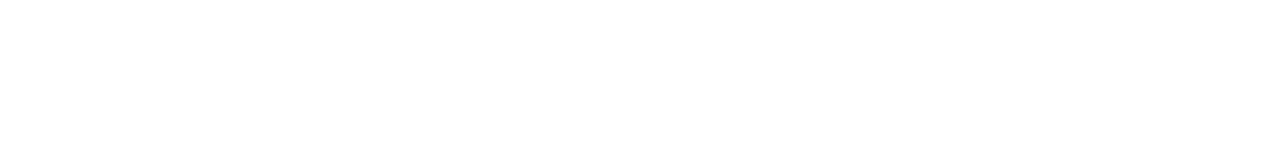
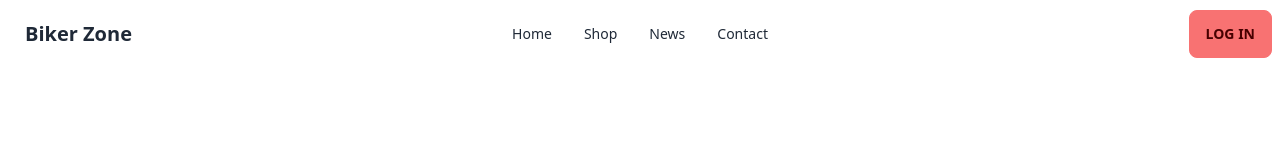
Before and after one commit to Ariful2634/biker-zone, a plain HTML site: page index.html in a window 1280 px wide. Drawn offline with nearby package versions, Linux system fonts and the light colour scheme.

Commit message:
nav done

```diff
--- a/index.html
+++ b/index.html
@@ -8,6 +8,47 @@
     <script src="https://cdn.tailwindcss.com"></script>
 </head>
 <body>
+    <header>
+        <!-- nav section -->
+        <nav>
+            <div class="navbar bg-base-100">
+                <div class="navbar-start">
+                  <div class="dropdown">
+                    <label tabindex="0" class="btn btn-ghost lg:hidden">
+                      <svg xmlns="http://www.w3.org/2000/svg" class="h-5 w-5" fill="none" viewBox="0 0 24 24" stroke="currentColor"><path stroke-linecap="round" stroke-linejoin="round" stroke-width="2" d="M4 6h16M4 12h8m-8 6h16" /></svg>
+                    </label>
+                    <ul tabindex="0" class="menu menu-sm dropdown-content mt-3 z-[1] p-2 shadow bg-base-100 rounded-box w-52">
+                      <li><a>Home</a></li>
+                      <li>
+                        <a>Shop</a>
+                      </li>
+                      <li><a>News</a></li>
+                      <li><a>Contact</a></li>
+                    </ul>
+                  </div>
+                  <a class="btn btn-ghost normal-case text-xl">Biker Zone</a>
+                </div>
+                <div class="navbar-center hidden lg:flex">
+                  <ul class="menu menu-horizontal px-1">
+                    <li><a>Home</a></li>
+                    <li>
+                      <a>Shop</a>
+                    </li>
+                    <li><a>News</a></li>
+                    <li><a>Contact</a></li>
+                  </ul>
+                </div>
+                <div class="navbar-end">
+                  <a class="btn btn-error">Log In</a>
+                </div>
+              </div>
+        </nav>
+    </header>
+    <main>
 
+    </main>
+    <footer>
+
+    </footer>
 </body>
 </html>
```
Also changed, not shown: images/icons/star-half-stroke-solid.svg (added), images/icons/star-regular.svg (added), images/icons/star-solid.svg (added), images/others/android.png (added), images/others/extrabike.png (added), images/others/faq.png (added), images/others/feature-bike.png (added), images/others/ios.png (added), images/others/latest1.png (added), images/others/latest2.png (added), images/others/latest3.png (added), images/others/user-1.png (added), images/others/user-2.png (added), images/others/user-3.png (added), 4 more files.
